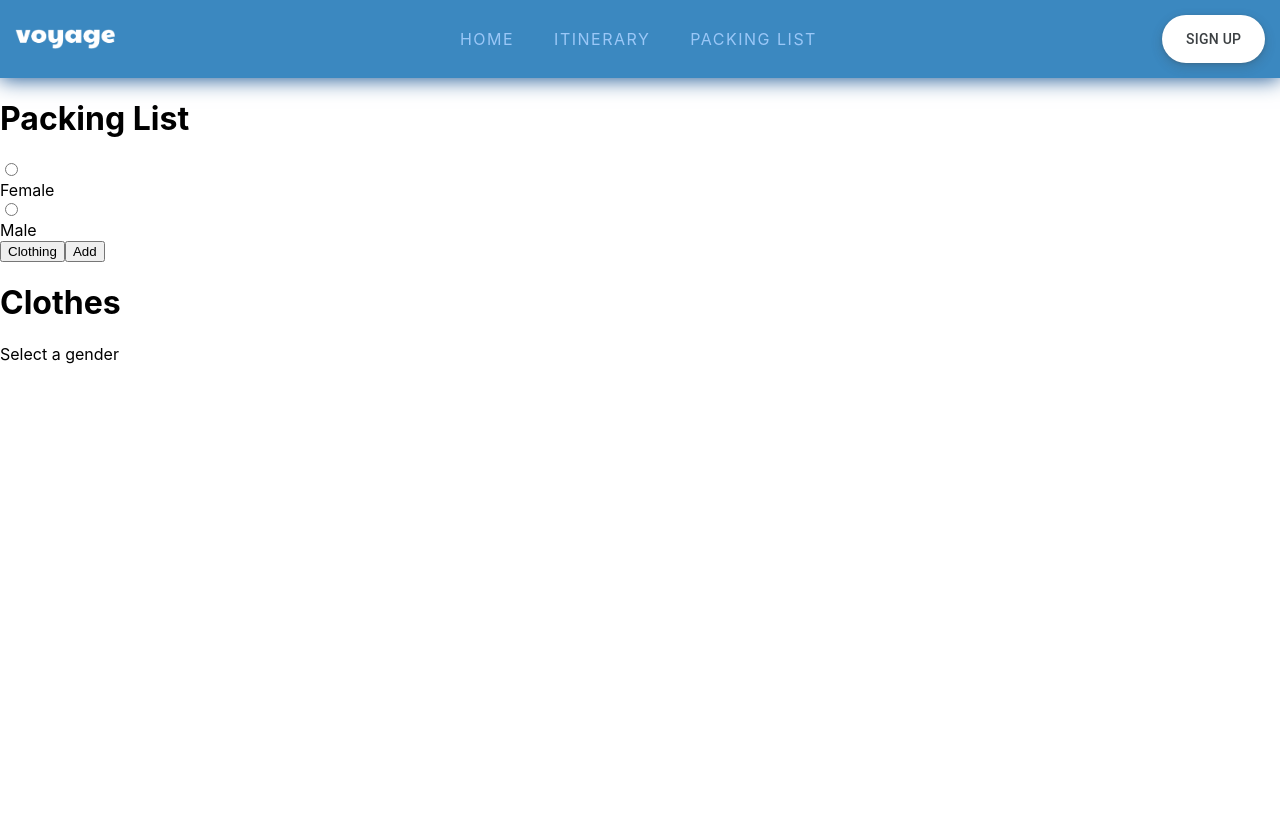
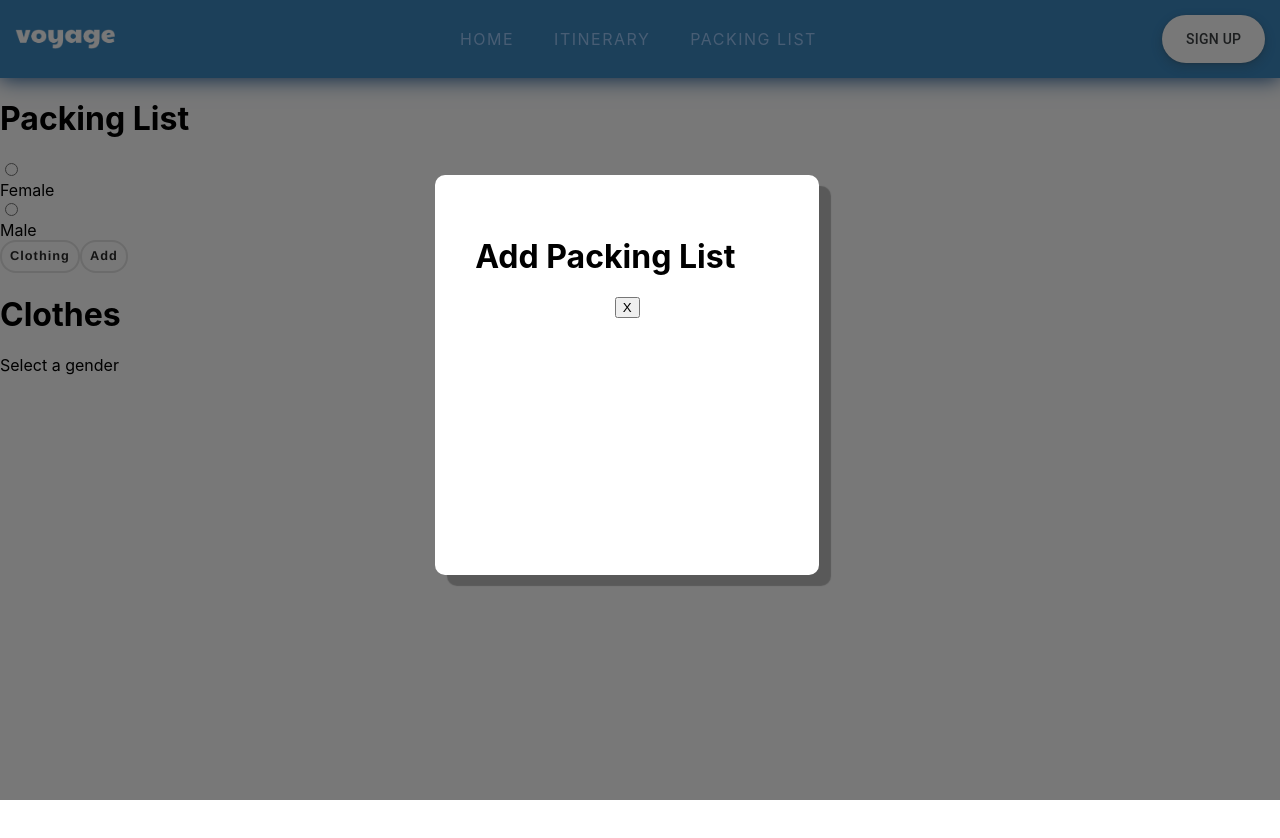
Before and after one commit to tinaaiscoding/VOYAGE-2.0, a React (Create React App) app in the folder voyage-frontend/: page /packinglist in a window 1280 px wide. Both pictures are taken after a click on the button "Add". Shown: the top 838 px of the page. Before the commit the page ends 800 px from the top, so only its background shows below. Built offline with nearby package versions, Linux system fonts and the light colour scheme.

Commit message:
Add modal for adding a new packing list

```diff
--- a/voyage-frontend/src/components/PackingList/NavBar/NavBar.js
+++ b/voyage-frontend/src/components/PackingList/NavBar/NavBar.js
@@ -1,10 +1,15 @@
 import React from 'react'
 
-const PackingListNavBar = () => {
+
+const PackingListNavBar = ({ setShowModal }) => {
+  const handleShowModal = () => {
+    setShowModal(true)
+  }
+
   return (
     <div>
-      <button>Clothing</button>
-      <button>Add</button>
+      <button className='button-80'>Clothing</button>
+      <button className='button-80' onClick={handleShowModal}>Add</button>
     </div>
   )
 }
--- /dev/null
+++ b/voyage-frontend/src/components/PackingList/NewListModal/NewListModal.js
@@ -0,0 +1,18 @@
+import React from 'react'
+import Modal from '../../../components/UI/Modal'
+import './NewListModal.scss'
+
+const NewListModal = ({ setShowModal }) => {
+  const handleCloseModal = () => {
+    setShowModal(false)
+  }
+
+  return (
+    <Modal id="Packing-List-Modal">
+      <h1>Add Packing List</h1>
+      <button onClick={handleCloseModal}>X</button>
+    </Modal>
+  )
+}
+
+export default NewListModal
--- /dev/null
+++ b/voyage-frontend/src/components/PackingList/NewListModal/NewListModal.scss
@@ -0,0 +1,3 @@
+#Packing-List-Modal {
+  margin-top: 200px;
+}
--- a/voyage-frontend/src/pages/PackingList/PackingList.js
+++ b/voyage-frontend/src/pages/PackingList/PackingList.js
@@ -1,9 +1,11 @@
 import React, { useState } from 'react';
 import NavBar from '../../components/PackingList/NavBar/NavBar';
 import ClothesList from '../../components/PackingList/ClothesList/ClothesList';
+import NewListModal from '../../components/PackingList/NewListModal/NewListModal';
 
 const PackingList = () => {
   const [gender, setGender] = useState(null)
+  const [showModal, setShowModal] = useState(false)
 
   const handleSelection = (event) => {
     setGender(event.target.id)
@@ -17,9 +19,11 @@ const PackingList = () => {
       <input type="radio" name="gender" id="male" onClick={handleSelection}/>
       <label htmlFor="male">Male</label>
 
-      <NavBar />
+      <NavBar setShowModal={setShowModal}/>
 
       <ClothesList gender={gender} />
+
+      {showModal && (<NewListModal setShowModal={setShowModal} />)}
     </div>
   );
 };
```
Also changed, not shown: voyage-frontend/src/components/PackingList/NewListForm/NewListForm.js (deleted), voyage-frontend/src/data/femaleClothes.js (deleted), voyage-frontend/src/data/maleClothes.js (deleted).
